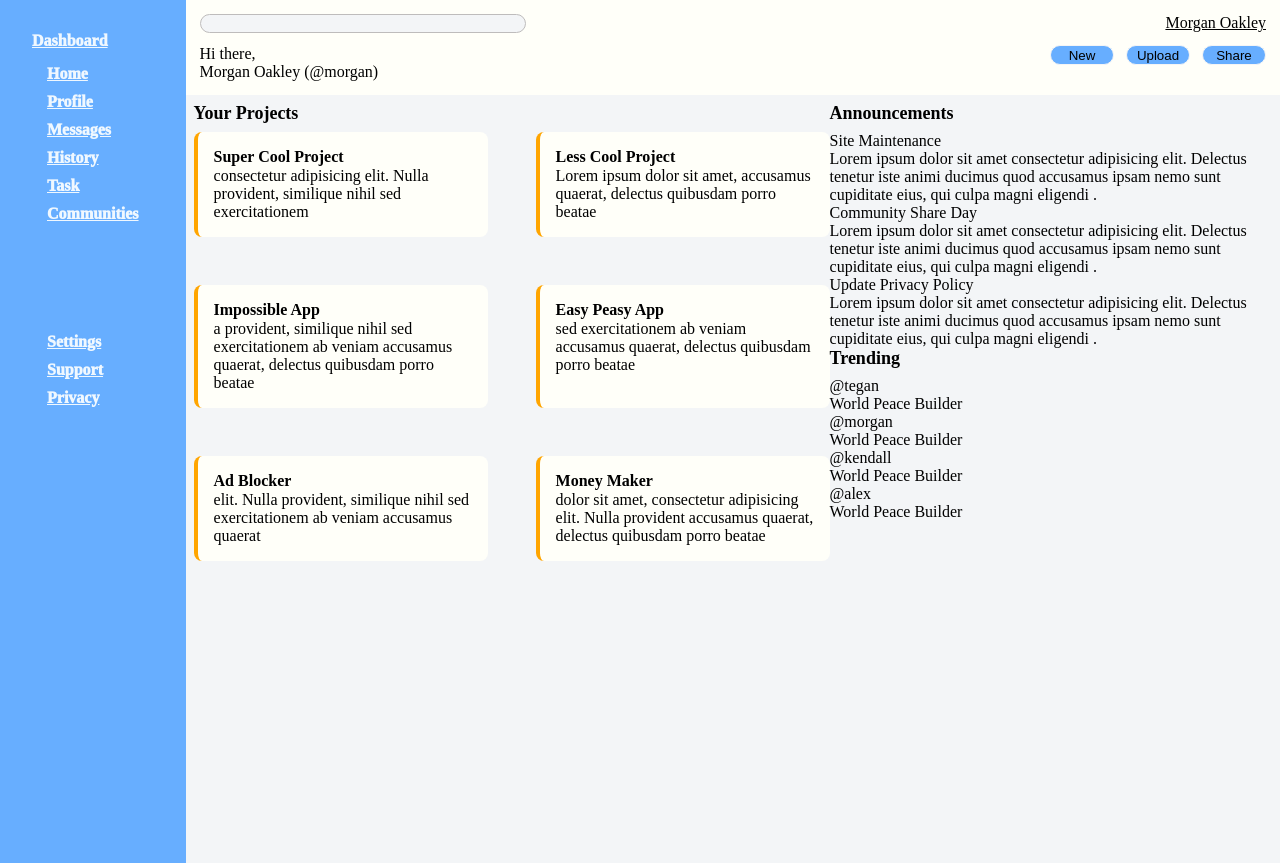
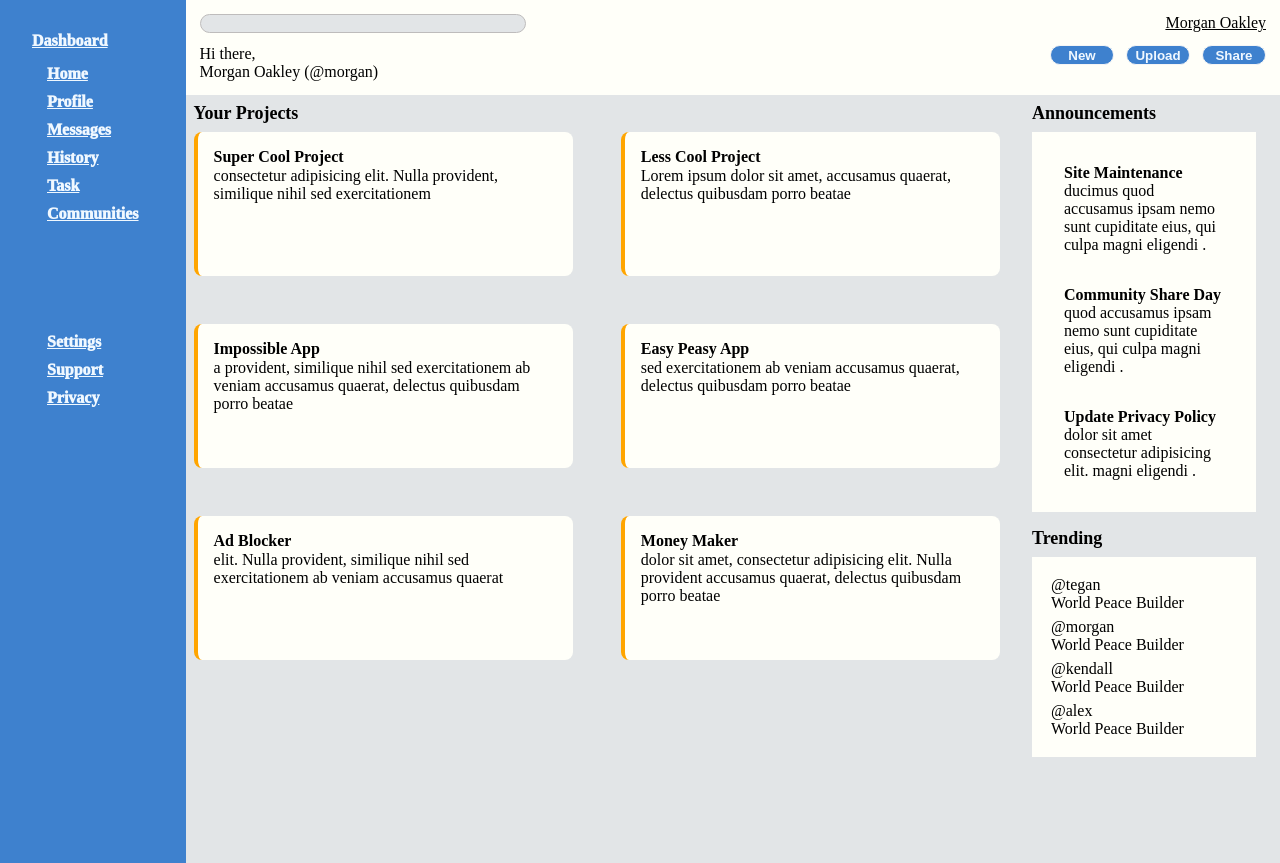
Before and after one commit to majorux/admin-dashboard, a plain HTML site: page index.html in a window 1280 px wide. Drawn offline with Linux system fonts and the light colour scheme.

Commit message:
add more styles to main-content

```diff
--- a/index.html
+++ b/index.html
@@ -74,25 +74,24 @@
           </div>
         </div>
         <div class="main-side">
+        <div class="title">Announcements</div>
         <div class="annoucements">
-          <div class="title">Announcements</div>
           <div class="announce-block">
             <div class="announce-block-head">Site Maintenance</div>
-            <div class="announce-block-text">Lorem ipsum dolor sit amet consectetur adipisicing elit. Delectus tenetur iste animi ducimus quod accusamus ipsam nemo sunt cupiditate eius, qui culpa magni eligendi .</div>
+            <div class="announce-block-text">  ducimus quod accusamus ipsam nemo sunt cupiditate eius, qui culpa magni eligendi .</div>
           </div>
           <div class="announce-block">
             <div class="announce-block-head">Community Share Day</div>
-            <div class="announce-block-text">Lorem ipsum dolor sit amet consectetur adipisicing elit. Delectus tenetur iste animi ducimus quod accusamus ipsam nemo sunt cupiditate eius, qui culpa magni eligendi .</div>
+            <div class="announce-block-text">  quod accusamus ipsam nemo sunt cupiditate eius, qui culpa magni eligendi .</div>
           </div>
           <div class="announce-block">
             <div class="announce-block-head">Update Privacy Policy</div>
-            <div class="announce-block-text">Lorem ipsum dolor sit amet consectetur adipisicing elit. Delectus tenetur iste animi ducimus quod accusamus ipsam nemo sunt cupiditate eius, qui culpa magni eligendi .</div>
+            <div class="announce-block-text"> dolor sit amet consectetur adipisicing elit. magni eligendi .</div>
           </div>
         </div>
         <div class="trending">
-          <div id="title"></div>
+          <div class="title">Trending</div>
           <div class="trending-block">
-            <div class="title">Trending</div>
             <div class="trend">
               <div class="@">@tegan</div>
               <div class="niche">World Peace Builder</div>
--- a/style.css
+++ b/style.css
@@ -9,7 +9,7 @@ body{
   height: 100vh;
 }
 .sidebar{
-  background-color: rgb(103, 174, 255);
+  background-color: rgb(62, 129, 206);
   grid-column: 1 / 2;
   grid-row: 1 / -1;
   color: rgb(253, 248, 238);
@@ -46,7 +46,7 @@ input{
   width: 20rem;
   border-radius: 9em;
   border: 1px solid rgb(190, 188, 188);
-  background-color: rgb(243, 245, 247);
+  background-color: rgb(226, 229, 231);
 }
 .first-header{
   display: flex;
@@ -67,15 +67,17 @@ input{
 button{
   width: 4rem;
   height: 20px;
-  background-color: rgb(103, 174, 255);
+  background-color: rgb(62, 129, 206);
   border: 1px solid whitesmoke;
   border-radius: 12em;
+  color: aliceblue;
+  font-weight: 600;
 }
 
 .main-content{
   display: flex;
   padding: 8px;
-  background-color: rgb(243, 245, 247);
+  background-color: rgb(226, 229, 231);
   height: 47rem;
 }
 .title{
@@ -94,9 +96,40 @@ button{
   padding: 16px;
   border-left: 4px solid orange;
   border-radius: 0.5rem;
+  min-height: 7rem;
 }
 .head-text{
   font-size: medium;
   font-weight: 850;
   padding-bottom: 1px;
 }
+.main-side{
+  margin-left: 2rem;
+  margin-right: 1rem;
+}
+.annoucements{
+  display: grid;
+  background-color: rgb(255, 255, 249);
+  padding: 1rem;
+  margin-top: 0;
+  width: 12rem;
+}
+
+.announce-block-head{
+  font-weight: 600;
+}
+.announce-block{
+  padding: 1rem;
+}
+
+.trending{
+  margin-top: 1rem;
+}
+.trending-block{
+  display: grid;
+  background-color: rgb(255, 255, 249);
+  padding: 1rem;
+}
+.trend{
+  padding: 3px;
+}
```
